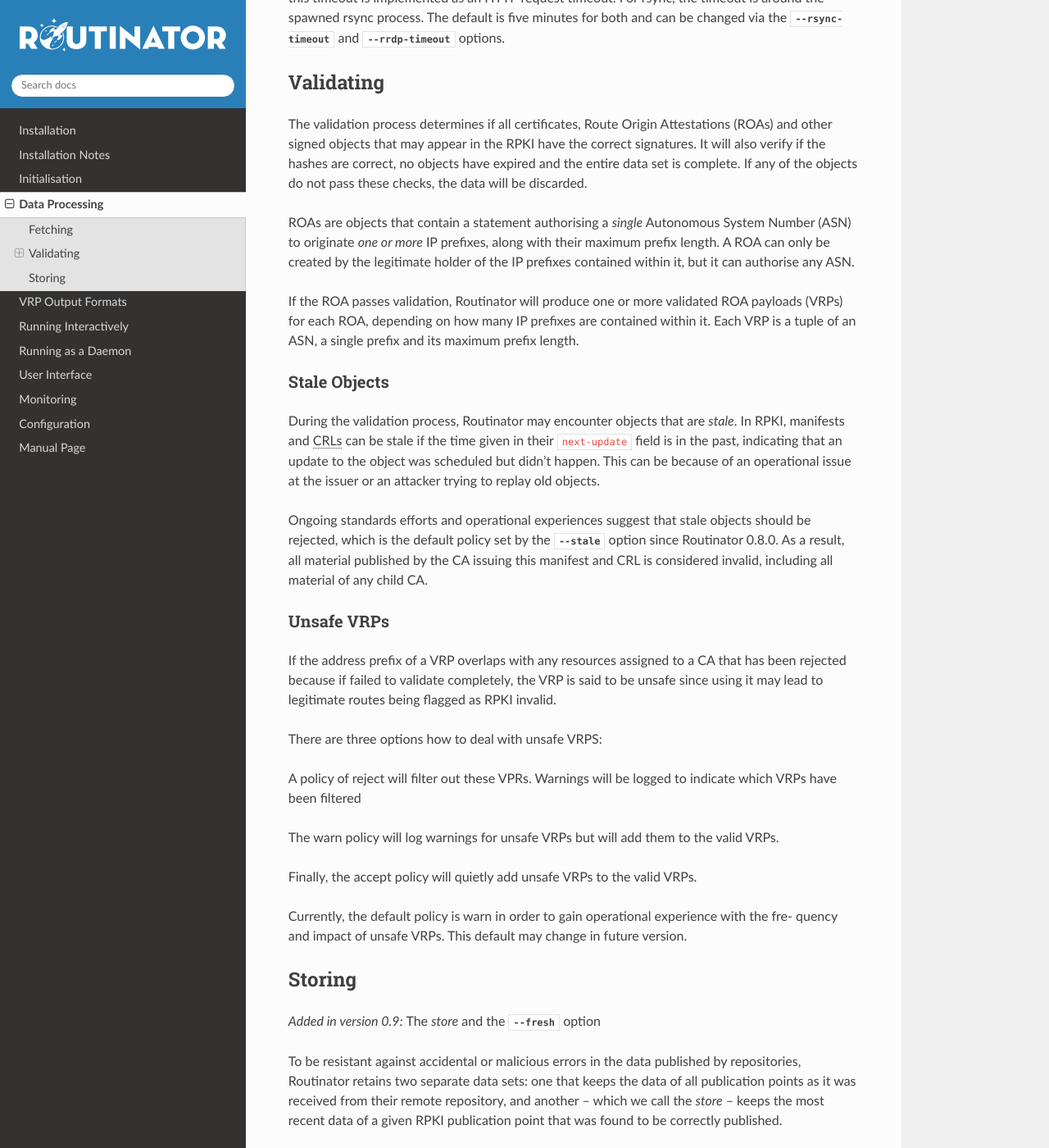
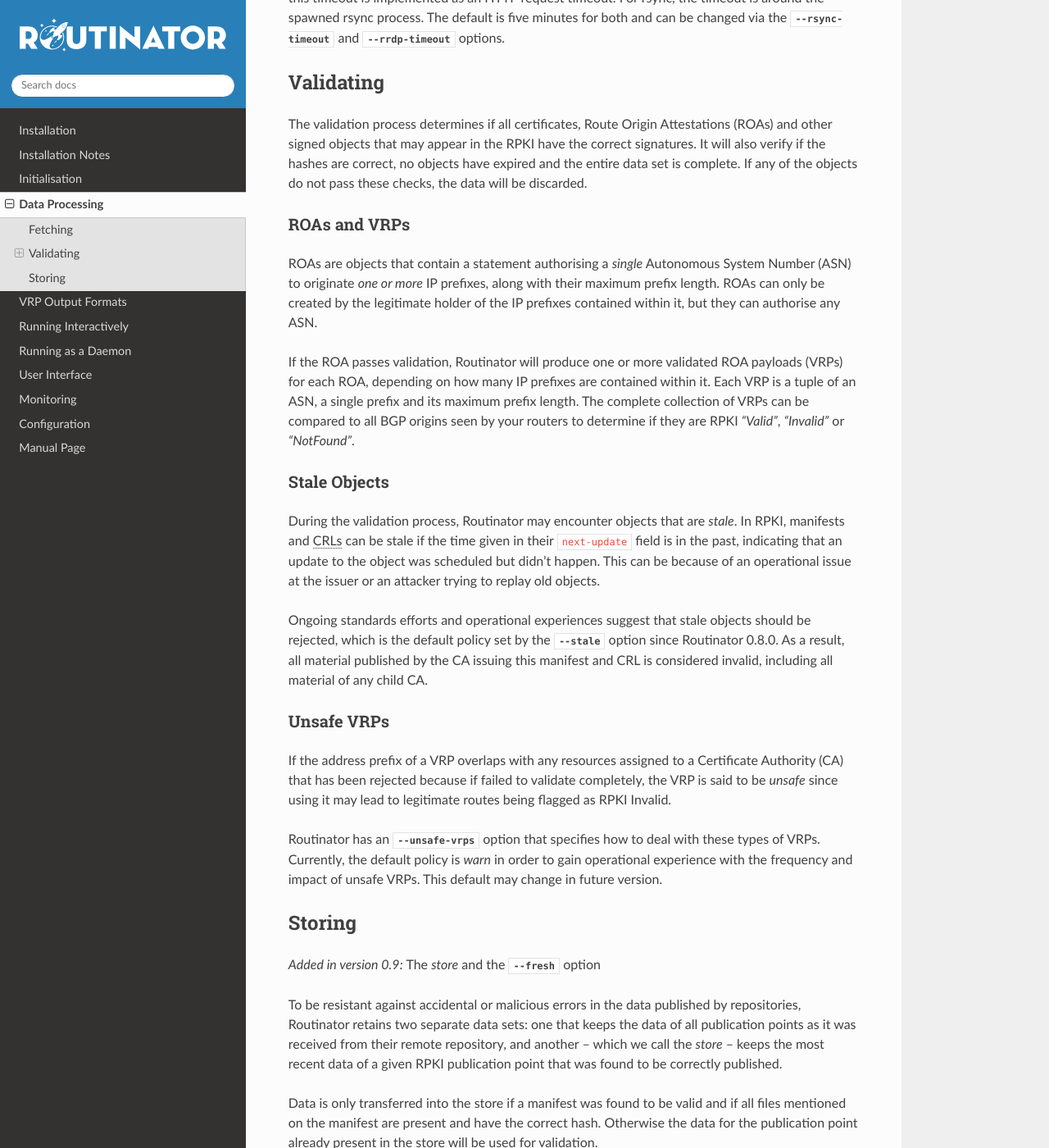
Before and after one commit to NLnetLabs/routinator, a Sphinx documentation site: the page built from source/data-processing.rst, in a window 1280 px wide and 1400 px high, scrolled down 785 px. Shown: the whole window at 82% size. Built offline with Sphinx 7.4.7 and the Read the Docs theme 2.0.0, drawn with Linux system fonts in a browser that asks for light colours; the version number could not be read and is left out.

Commit message:
Add unsafe VRPs

```diff
--- a/source/data-processing.rst
+++ b/source/data-processing.rst
@@ -48,15 +48,20 @@
 expired and the entire data set is complete. If any of the objects do not pass
 these checks, the data will be discarded.
 
+ROAs and VRPs
+"""""""""""""
+
 ROAs are objects that contain a statement authorising a *single* Autonomous
 System Number (ASN) to originate *one or more* IP prefixes, along with their
-maximum prefix length. A ROA can only be created by the legitimate holder of the
-IP prefixes contained within it, but it can authorise any ASN.
+maximum prefix length. ROAs can only be created by the legitimate holder of the
+IP prefixes contained within it, but they can authorise any ASN.
 
 If the ROA passes validation, Routinator will produce one or more validated ROA
 payloads (VRPs) for each ROA, depending on how many IP prefixes are contained
-within it. Each VRP is a tuple of an ASN, a single prefix and its maximum
-prefix length.
+within it. Each VRP is a tuple of an ASN, a single prefix and its maximum prefix
+length. The complete collection of VRPs can be compared to all BGP  origins seen
+by your routers to determine if they are RPKI *"Valid"*, *"Invalid"* or
+*"NotFound"*.
 
 Stale Objects
 """""""""""""
@@ -77,22 +82,15 @@
 Unsafe VRPs
 """""""""""
 
-If the address prefix of a VRP overlaps
-with any resources assigned to a CA that has been rejected because if  failed  to  validate
-completely, the VRP is said to be unsafe since using it may lead to legitimate routes being
-flagged as RPKI invalid.
+If the address prefix of a VRP overlaps with any resources assigned to a
+Certificate Authority (CA) that has been rejected because if failed to validate
+completely, the VRP is said to be *unsafe* since using it may lead to legitimate
+routes being flagged as RPKI Invalid.
 
-There are three options how to deal with unsafe VRPS:
-
-A policy of reject will filter out these VPRs. Warnings will be logged  to  indicate  which
-VRPs have been filtered
-
-The warn policy will log warnings for unsafe VRPs but will add them to the valid VRPs.
-
-Finally, the accept policy will quietly add unsafe VRPs to the valid VRPs.
-
-Currently, the default policy is warn in order to gain operational experience with the fre-
-quency and impact of unsafe VRPs. This default may change in future version.
+Routinator has an :option:`--unsafe-vrps` option that specifies how to deal with
+these types of VRPs. Currently, the default policy is *warn* in order to gain
+operational experience with the frequency and impact of unsafe VRPs. This
+default may change in future version.
 
 Storing
 -------
```
